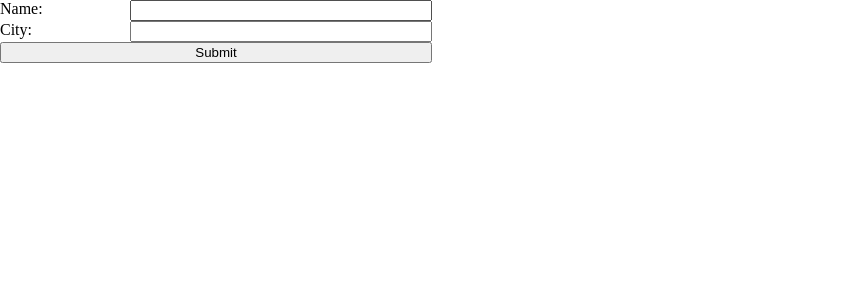
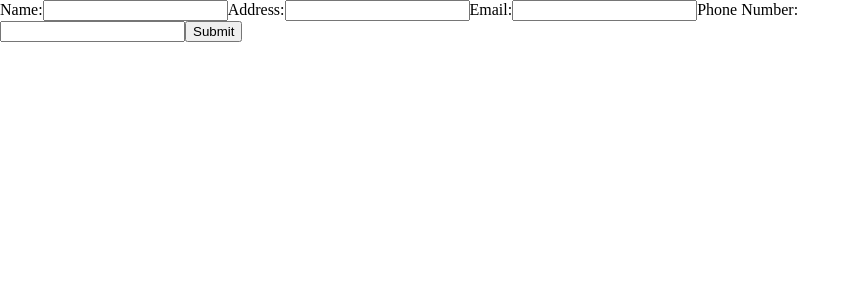
Before and after one commit to MikeMelchior/react-cv-project, a React (Create React App) app: page / in a window 1280 px wide. Shown: the top 300 px of the page, without its empty margins (0-854 px from the left). Built offline with nearby package versions, Linux system fonts and the light colour scheme.

Commit message:
finish creating resume header, fully functional

```diff
--- a/src/Components/ResumeHeader.js
+++ b/src/Components/ResumeHeader.js
@@ -7,26 +7,24 @@ export default class ResumeHeader extends Component {
 
     this.state = {
       isEditing: true,
-      info: {
       name: '',
-        city: '',
+      address: '',
       email: '',
       phone: '',
-      },
-      submitInfo: {
       submitName: '',
-        submitCity: '',
+      submitAddress: '',
       submitEmail: '',
       submitPhone: '',
     }
-    }
     this.toggleEdit = this.toggleEdit.bind(this);
-    this.handleNameInput = this.handleNameInput.bind(this)
-    this.handleCityInput = this.handleCityInput.bind(this)
-    this.submitInputs = this.submitInputs.bind(this)
+    this.handleNameInput = this.handleNameInput.bind(this);
+    this.handleAddressInput = this.handleAddressInput.bind(this);
+    this.handleEmailInput = this.handleEmailInput.bind(this);
+    this.handlePhoneInput = this.handlePhoneInput.bind(this);
+    this.submitInputs = this.submitInputs.bind(this);
   }
 
-  toggleEdit(e) {
+  toggleEdit() {
     this.setState({
       isEditing: !this.state.isEditing,
     })
@@ -34,29 +32,35 @@ export default class ResumeHeader extends Component {
 
   handleNameInput(e) {
     this.setState({
-      info: {
         name: e.target.value
-      }
     })
   }
 
-  handleCityInput(e) {
+  handleAddressInput(e) {
     this.setState({
-      info: {
-        city: e.target.value
+      address: e.target.value
+    })
   }
+
+  handleEmailInput(e) {
+    this.setState({
+      email: e.target.value
+    })
+  }
+
+  handlePhoneInput(e) {
+    this.setState({
+      phone: e.target.value
     })
   }
 
   submitInputs(e) {
     e.preventDefault()
     this.setState({
-      submitInfo: {
-        submitName: this.state.info.name,
-        submitCity: this.state.info.city,
-        submitEmail: this.state.info.email,
-        submitPhone: this.state.info.phone,
-      }
+      submitName: this.state.name,
+      submitAddress: this.state.address,
+      submitEmail: this.state.email,
+      submitPhone: this.state.phone,
     })
     this.toggleEdit();
   }
@@ -64,7 +68,7 @@ export default class ResumeHeader extends Component {
   render(){
 
     return(
-        <div className="resume-header">
+        <div className="resume-header-form">
         {this.state.isEditing
           ?
           <form>
@@ -72,16 +76,32 @@ export default class ResumeHeader extends Component {
               <input
                 type="text"
                 id="name"
-                value={this.state.info.name}
+                value={this.state.name}
                 onChange={this.handleNameInput}>
               </input>
             </label>
-            <label htmlFor='city'>City:
+            <label htmlFor='address'>Address:
               <input
                 type='text'
-                id="city"
-                value={this.state.info.city}
-                onChange={this.handleCityInput}>
+                id="address"
+                value={this.state.city}
+                onChange={this.handleAddressInput}>
+              </input>
+            </label>
+            <label htmlFor="email">Email:
+              <input
+                type='email'
+                id='email'
+                value={this.state.email}
+                onChange={this.handleEmailInput}>
+              </input>
+            </label>
+            <label htmlFor="phone">Phone Number:
+              <input
+                type="tel"
+                id="phone"
+                value={this.state.phone}
+                onChange={this.handlePhoneInput}>
               </input>
             </label>
             <button type="submit" onClick={this.submitInputs}
@@ -89,11 +109,13 @@ export default class ResumeHeader extends Component {
           </form>
           :
           <div className="resume-header">
-            <h1>{this.state.submitInfo.submitName}</h1>
-            <button onClick={this.toggleEdit}>Edit</button>
+            <h1>{this.state.submitName}</h1>
+            <p>{this.state.submitAddress}</p>
+            <p>{this.state.submitEmail}</p>
+            <p>{this.state.submitPhone}</p>
+            <button className="no-print" onClick={this.toggleEdit}>Edit</button>
           </div>
           }
-
         </div>
     )
   }
```
Lines whose indentation alone changed are shown as unchanged.
